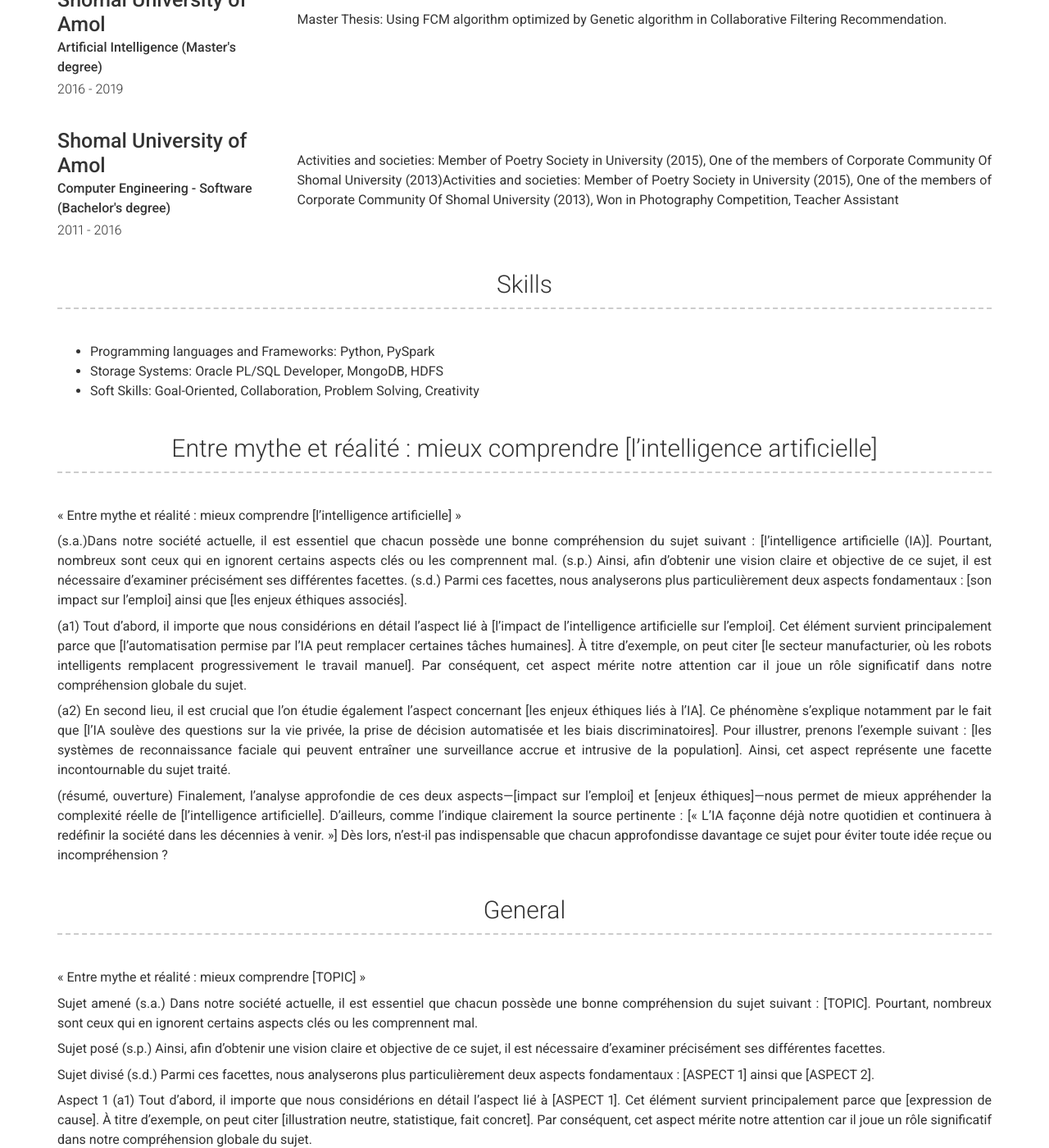
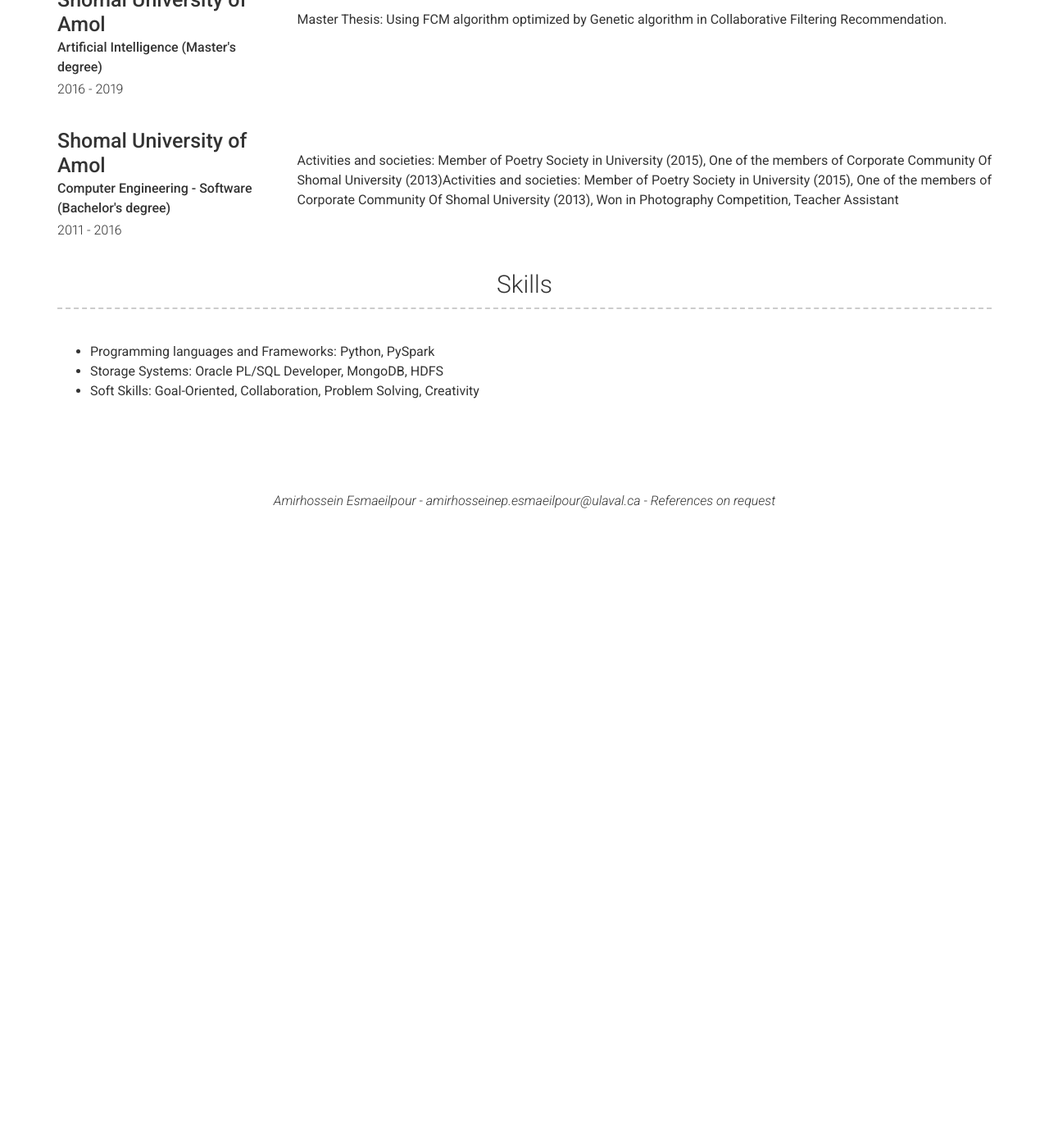
Before and after one commit to amirhosseinep/amirhosseinep.github.io, a Jekyll site: the page built from index.md, in a window 1280 px wide and 1400 px high, scrolled down 1667 px. Shown: the whole window at 82% size. Built offline with Jekyll 4.4.1, drawn with Linux system fonts in a browser that asks for light colours; nearby versions of some CDN libraries; after the commit the page ends 2297 px from its top, so only the background shows below that; some of the changed text lies outside the part shown.

Commit message:
Update _config.yml

```diff
--- a/_config.yml
+++ b/_config.yml
@@ -78,56 +78,7 @@ content:
       * Storage Systems: Oracle PL/SQL Developer, MongoDB, HDFS
       * Soft Skills: Goal-Oriented, Collaboration, Problem Solving, Creativity
 
-  - title: "Entre mythe et réalité : mieux comprendre [l’intelligence artificielle]"
-    layout: text
-    content: |
-      « Entre mythe et réalité : mieux comprendre [l’intelligence artificielle] »
 
-      (s.a.)Dans notre société actuelle, il est essentiel que chacun possède une bonne compréhension du sujet suivant : [l’intelligence artificielle (IA)]. Pourtant, nombreux sont ceux qui en ignorent certains aspects clés ou les comprennent mal.
-      (s.p.)
-      Ainsi, afin d’obtenir une vision claire et objective de ce sujet, il est nécessaire d'examiner précisément ses différentes facettes.
-      (s.d.)
-      Parmi ces facettes, nous analyserons plus particulièrement deux aspects fondamentaux : [son impact sur l’emploi] ainsi que [les enjeux éthiques associés].
-
-      (a1)
-      Tout d'abord, il importe que nous considérions en détail l’aspect lié à [l’impact de l’intelligence artificielle sur l’emploi]. Cet élément survient principalement parce que [l’automatisation permise par l’IA peut remplacer certaines tâches humaines]. À titre d’exemple, on peut citer [le secteur manufacturier, où les robots intelligents remplacent progressivement le travail manuel]. Par conséquent, cet aspect mérite notre attention car il joue un rôle significatif dans notre compréhension globale du sujet.
-
-      (a2)
-      En second lieu, il est crucial que l’on étudie également l’aspect concernant [les enjeux éthiques liés à l’IA]. Ce phénomène s'explique notamment par le fait que [l’IA soulève des questions sur la vie privée, la prise de décision automatisée et les biais discriminatoires]. Pour illustrer, prenons l’exemple suivant : [les systèmes de reconnaissance faciale qui peuvent entraîner une surveillance accrue et intrusive de la population]. Ainsi, cet aspect représente une facette incontournable du sujet traité.
-
-      (résumé, ouverture)
-      Finalement, l'analyse approfondie de ces deux aspects—[impact sur l’emploi] et [enjeux éthiques]—nous permet de mieux appréhender la complexité réelle de [l’intelligence artificielle]. D’ailleurs, comme l’indique clairement la source pertinente : [« L’IA façonne déjà notre quotidien et continuera à redéfinir la société dans les décennies à venir. »] Dès lors, n’est-il pas indispensable que chacun approfondisse davantage ce sujet pour éviter toute idée reçue ou incompréhension ?
-
-  - title: "General"
-    layout: text
-    content: |
-      « Entre mythe et réalité : mieux comprendre [TOPIC] »
-
-      Sujet amené (s.a.)
-      Dans notre société actuelle, il est essentiel que chacun possède une bonne compréhension du sujet suivant : [TOPIC]. Pourtant, nombreux sont ceux qui en ignorent certains aspects clés ou les comprennent mal.
-
-      Sujet posé (s.p.)
-      Ainsi, afin d’obtenir une vision claire et objective de ce sujet, il est nécessaire d'examiner précisément ses différentes facettes.
-
-      Sujet divisé (s.d.)
-      Parmi ces facettes, nous analyserons plus particulièrement deux aspects fondamentaux : [ASPECT 1] ainsi que [ASPECT 2].
-
-      Aspect 1 (a1)
-      Tout d'abord, il importe que nous considérions en détail l’aspect lié à [ASPECT 1]. Cet élément survient principalement parce que [expression de cause]. À titre d’exemple, on peut citer [illustration neutre, statistique, fait concret]. Par conséquent, cet aspect mérite notre attention car il joue un rôle significatif dans notre compréhension globale du sujet.
-
-      Aspect 2 (a2)
-      En second lieu, il est crucial que l’on étudie également l’aspect concernant [ASPECT 2]. Ce phénomène s'explique notamment par le fait que [expression de cause]. Pour illustrer, prenons l’exemple suivant : [exemple clair, précis, neutre ou statistique]. Ainsi, cet aspect représente une facette incontournable du sujet traité.
-
-      Conclusion (résumé, ouverture)
-      Finalement, l'analyse approfondie de ces deux aspects—[ASPECT 1] et [ASPECT 2]—nous permet de mieux appréhender la complexité réelle de [TOPIC]. D’ailleurs, comme l’indique clairement la source pertinente : [INSERT CITATION PROVIDED BY PROFESSOR]. Dès lors, n’est-il pas indispensable que chacun approfondisse davantage ce sujet pour éviter toute idée reçue ou incompréhension ?
-  - title: "Titles"
-    layout: text
-    content: |
-      « Mieux vaut prévenir que guérir »  "Prevention is better than cure"
-      « Derrière le quotidien, des bénéfices cachés » "Hidden benefits lie behind everyday life"
-      « Petit changement, grand impact » "Small change, big impact"
-      « Loin des yeux, près du cœur » "Out of sight, close to mind"
-      « Une habitude anodine, des avantages étonnants » "A simple habit, surprising benefits"
 
 # Footer
 footer_show_references: true
```
